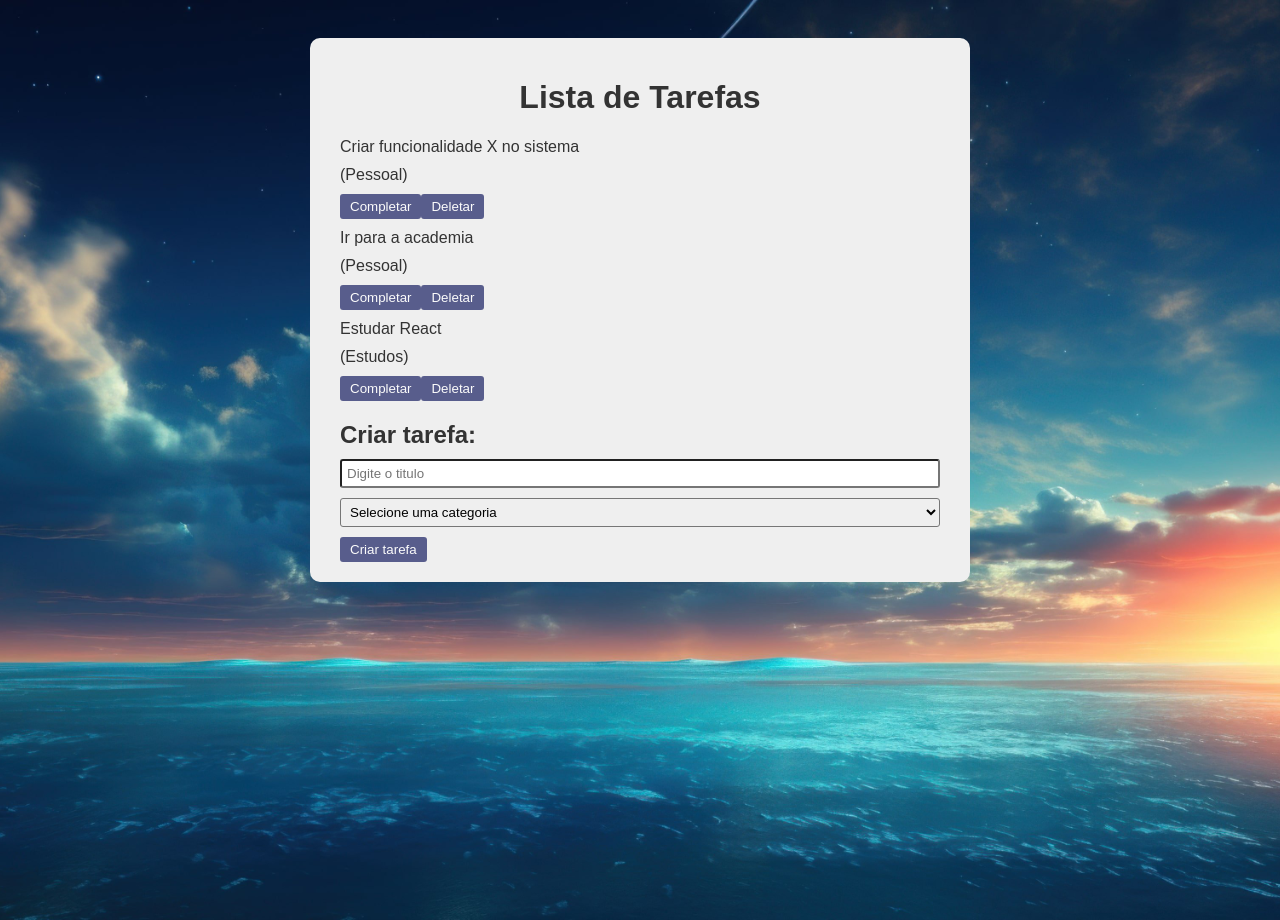
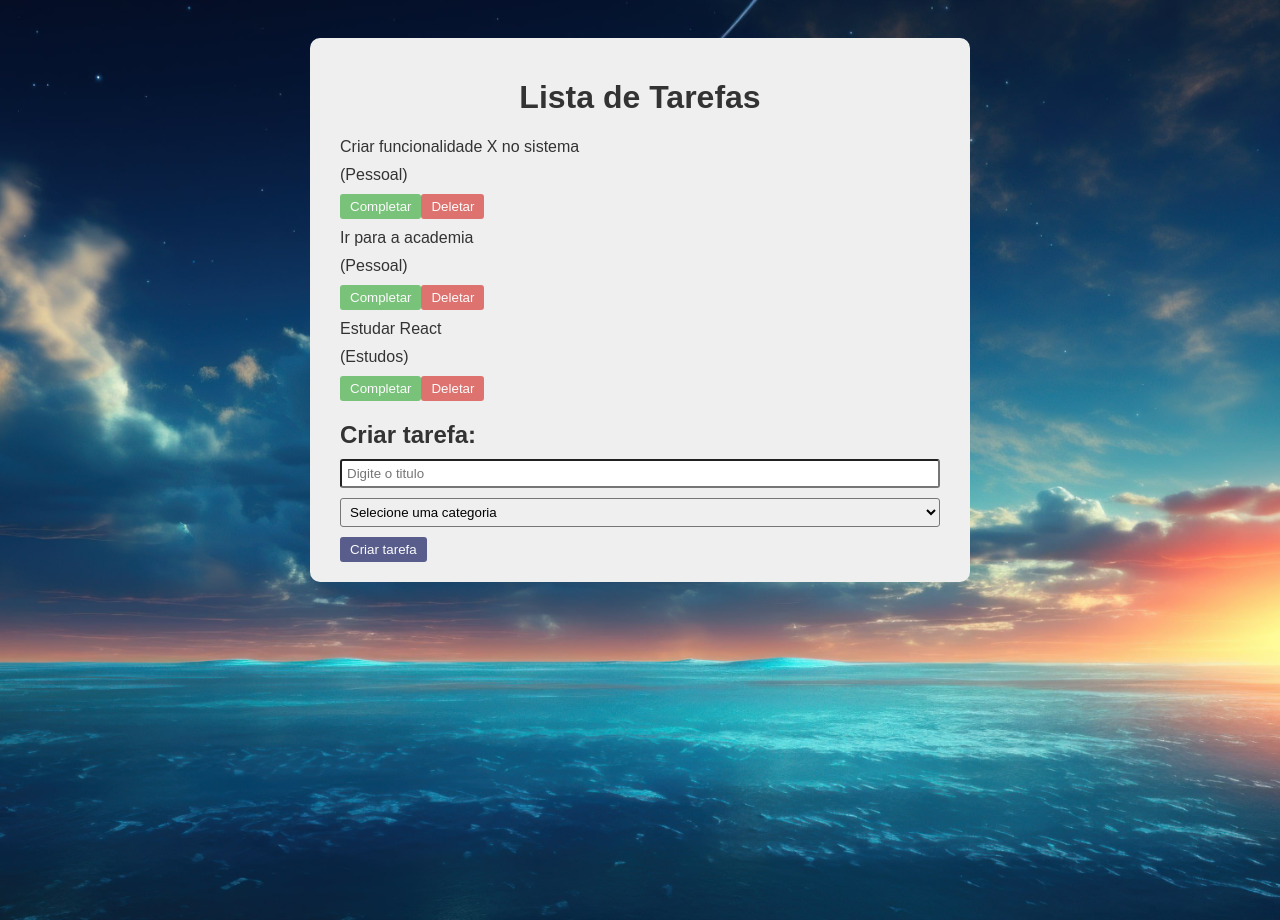
Before and after one commit to danoliver1792/to-do-react, a React (Vite) app in the folder todo/: page / in a window 1280 px wide. Built offline with nearby package versions, Linux system fonts and the light colour scheme.

Commit message:
estilizando os botoes de completar e remover tarefas

```diff
--- a/todo/src/App.css
+++ b/todo/src/App.css
@@ -57,3 +57,11 @@
   border-radius: 3px;
   width: 100%;
 }
+
+.complete {
+  background-color: #5CB85C;
+}
+
+.remove {
+  background-color: #D9534F;
+}
--- a/todo/src/components/Todo.jsx
+++ b/todo/src/components/Todo.jsx
@@ -12,8 +12,8 @@
 
         {/* div para separar os botoes */}
         <div>
-            <button>Completar</button>
-            <button>Deletar</button>
+            <button className="complete">Completar</button>
+            <button className="remove">Deletar</button>
         </div>
         </div>
   )
```
